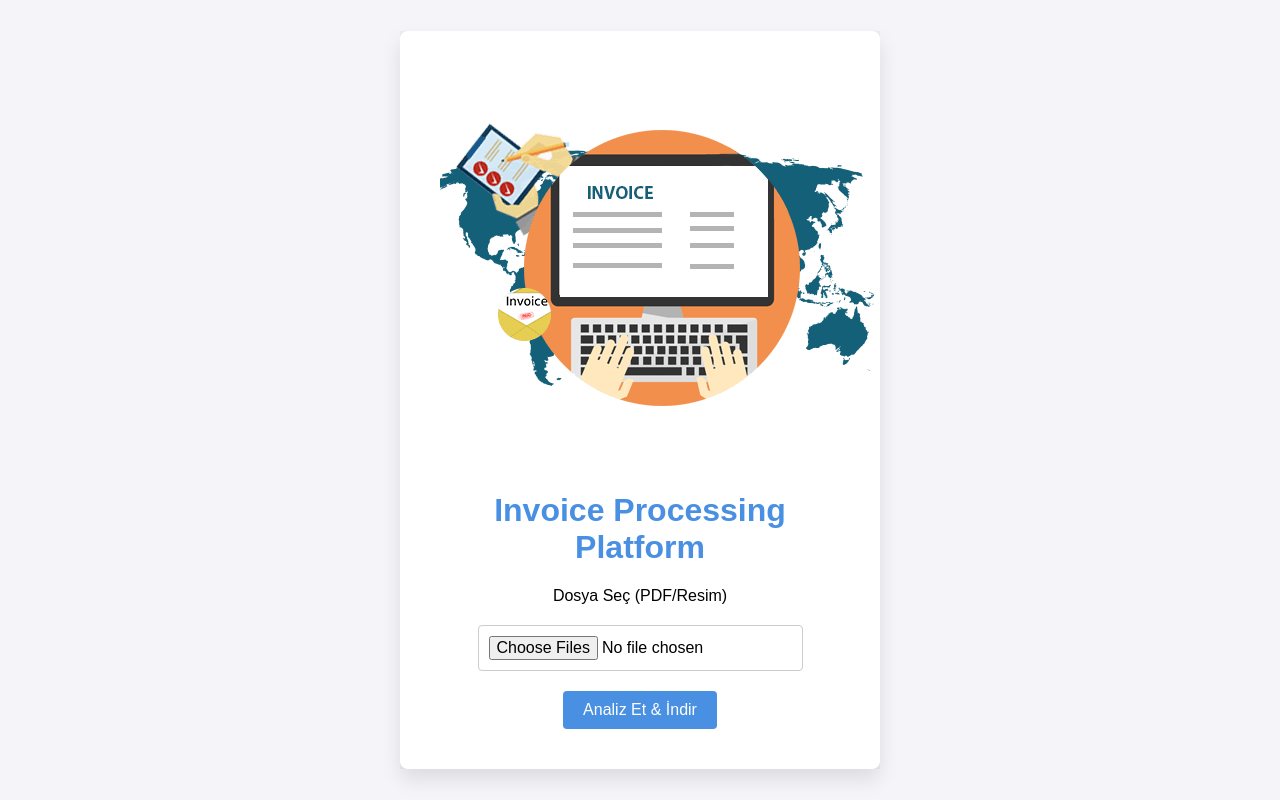
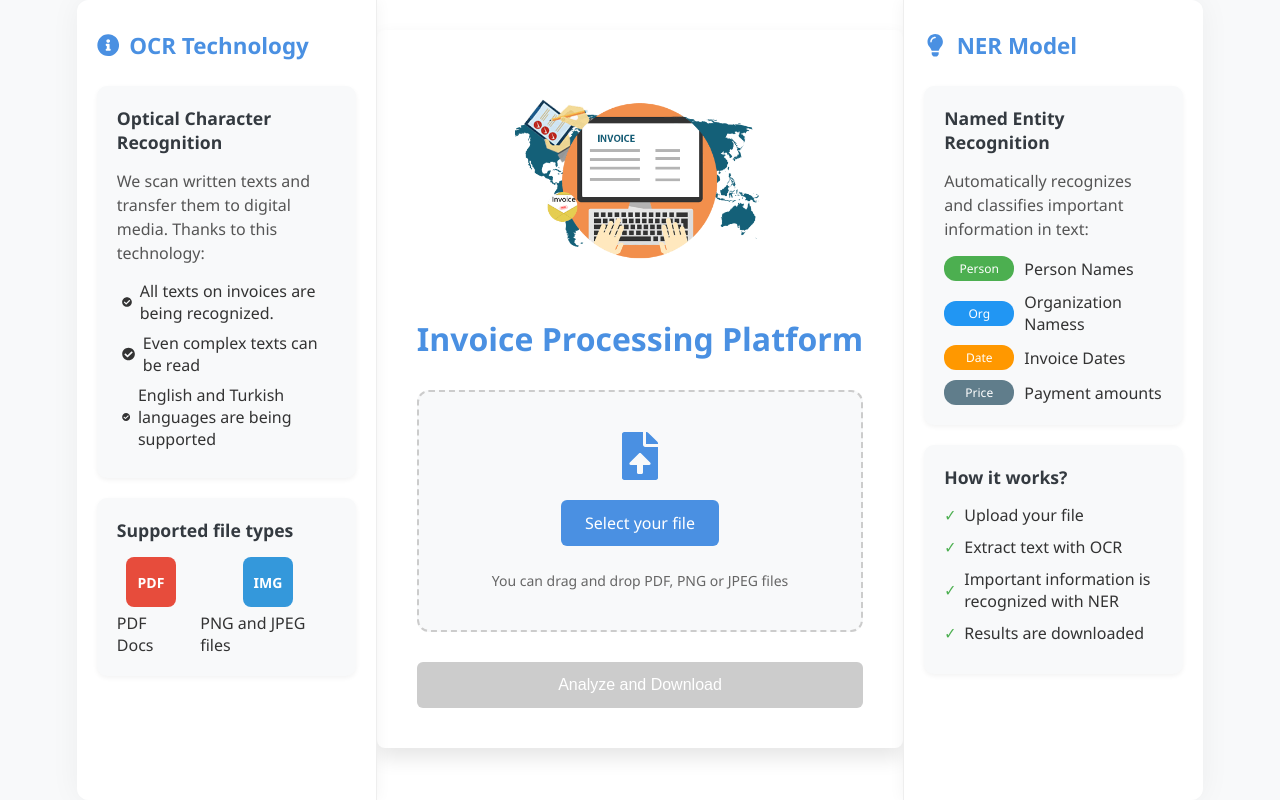
Before and after one commit to batuhannkolbas/invoice_converter, a React (Create React App) app: page / in a window 1280 px wide. Built offline with nearby package versions, Linux system fonts and the light colour scheme.

Commit message:
Latest Front-end Updates

```diff
--- a/package.json
+++ b/package.json
@@ -10,6 +10,7 @@
     "axios": "^1.9.0",
     "react": "^19.1.0",
     "react-dom": "^19.1.0",
+    "react-icons": "^5.5.0",
     "react-scripts": "5.0.1",
     "web-vitals": "^2.1.4"
   },
--- a/src/App.css
+++ b/src/App.css
@@ -1,78 +1,402 @@
-/* Genel stil ayarları */
+/* Genel Stiller */
+:root {
+  --primary-color: #4a90e2;
+  --secondary-color: #357ab7;
+  --success-color: #4caf50;
+  --info-color: #2196f3;
+  --warning-color: #ff9800;
+  --danger-color: #f44336;
+  --light-color: #f8f9fa;
+  --dark-color: #343a40;
+}
+
+* {
+  box-sizing: border-box;
+  margin: 0;
+  padding: 0;
+}
+
 body {
   margin: 0;
-  font-family: 'Arial', sans-serif;
-  background-color: #f4f4f9; /* Soft bir arka plan rengi */
+  font-family: 'Segoe UI', Tahoma, Geneva, Verdana, sans-serif;
+  background-color: #f8f9fa;
+  color: #333;
+  display: flex;
+  min-height: 100vh;
   display: flex;
   justify-content: center;
   align-items: center;
-  height: 100vh; /* Yüksekliği ekranın tamamına yay */
 }
 
 .App {
   display: flex;
-  justify-content: center;
-  align-items: center;
-  height: 100%;
-  background-color: #ececec; /* Gri bir arka plan */
+  width: auto;
+  max-width:1200px;
+  min-height: 80vh;
+  box-shadow: 0 0 30px rgba(0, 0, 0, 0.05);
+  border-radius: 12px;
+  overflow: hidden;
+  background-color: white;
 }
 
+/* Bilgi Konteynırları */
+.info-container {
+  width: 300px;
+  padding: 30px 20px;
+  background-color: white;
+  box-shadow: 0 0 15px rgba(0, 0, 0, 0.05);
+  overflow-y: auto;
+  height: 100vh;
+  position: sticky;
+  top: 0;
+}
+
+.left-container {
+  border-right: 1px solid #eee
+
+  ;
+}
+
+.right-container {
+  border-left: 1px solid #eee;
+}
+
+.info-container h2 {
+  color: var(--primary-color);
+  margin-bottom: 25px;
+  display: flex;
+  align-items: center;
+  gap: 10px;
+  font-size: 1.4rem;
+}
+
+.info-card {
+  background-color: #f8f9fa;
+  border-radius: 10px;
+  padding: 20px;
+  margin-bottom: 20px;
+  box-shadow: 0 2px 5px rgba(0, 0, 0, 0.05);
+}
+
+.info-card h3 {
+  color: var(--dark-color);
+  margin-bottom: 15px;
+  font-size: 1.1rem;
+}
+
+.info-card p {
+  margin-bottom: 15px;
+  line-height: 1.5;
+  color: #555;
+}
+
+.info-card ul {
+  list-style: none;
+  padding-left: 5px;
+}
+
+.info-card li {
+  margin-bottom: 8px;
+  display: flex;
+  align-items: center;
+  gap: 8px;
+}
+
+/* Merkez Konteynır */
 .container {
+  flex: 1;
   background-color: #ffffff;
   padding: 40px;
   border-radius: 8px;
   box-shadow: 0 10px 20px rgba(0, 0, 0, 0.1);
   text-align: center;
-  width: 100%;
-  max-width: 400px;
+  max-width: 600px;
+  margin: 30px auto;
+  height: fit-content;
 }
 
-
-
 h1 {
-  color: #4a90e2; /* Başlık için mavi renk */
+  color: var(--primary-color);
+  margin-bottom: 30px;
+  font-size: 2rem;
 }
 
-input[type="file"] {
+/* Upload Box */
+.upload-box {
+  border: 2px dashed #ccc;
+  border-radius: 12px;
+  padding: 40px 20px;
   margin: 20px 0;
-  padding: 10px;
-  font-size: 16px;
-  border: 1px solid #ccc;
-  border-radius: 4px;
+  transition: all 0.3s ease;
+  position: relative;
+  background-color: #f8f9fa;
 }
 
-button {
-  padding: 10px 20px;
+.upload-box.dragging {
+  border-color: var(--primary-color);
+  background-color: rgba(74, 144, 226, 0.05);
+}
+
+.upload-icon {
+  color: var(--primary-color);
+  margin-bottom: 15px;
+}
+
+.custom-upload-btn {
+  display: inline-block;
+  padding: 12px 24px;
+  background-color: var(--primary-color);
+  color: white;
+  border-radius: 6px;
+  cursor: pointer;
   font-size: 16px;
-  background-color: #4a90e2;
+  transition: all 0.3s;
+  margin-bottom: 15px;
+  border: none;
+  font-weight: 500;
+}
+
+.custom-upload-btn:hover {
+  background-color: var(--secondary-color);
+  transform: translateY(-2px);
+}
+
+.drag-drop-text {
+  color: #666;
+  font-size: 14px;
+  margin-top: 10px;
+}
+
+#file-upload {
+  display: none;
+}
+
+/* Buton Stilleri */
+.process-btn {
+  padding: 14px 28px;
+  font-size: 16px;
+  background-color: var(--primary-color);
   color: white;
   border: none;
-  border-radius: 4px;
+  border-radius: 6px;
   cursor: pointer;
+  transition: all 0.3s;
+  width: 100%;
+  font-weight: 500;
+  margin-top: 10px;
+  box-shadow: 0 2px 10px rgba(74, 144, 226, 0.3);
 }
 
-.custom-file-upload {
-  display: inline-block;
-  padding: 10px 20px;
-  background-color: #4a90e2;
-  color: white;
-  border-radius: 4px;
-  cursor: pointer;
+.process-btn:hover {
+  background-color: var(--secondary-color);
+  transform: translateY(-2px);
+  box-shadow: 0 4px 15px rgba(74, 144, 226, 0.4);
 }
 
-.custom-file-upload input {
-  display: none; /* input'u gizle */
+.process-btn:disabled {
+  background-color: #cccccc;
+  cursor: not-allowed;
+  transform: none;
+  box-shadow: none;
 }
 
-button:hover {
-  background-color: #357ab7; /* Hover efekti */
+/* Logo Stilleri */
+.logo {
+  width: 250px;
+  height: auto;
+  margin-bottom: 20px;
 }
 
-.logo1 {
-  width: 400px;         /* Boyut — değiştirilebilir */
-  height: auto;         /* Oran korunsun */
-  margin-bottom: 20px;  /* Alt boşluk */
-  display: block;       /* Ortalamak için */
-  margin-left: auto;    /* Ortalamak için */
-  margin-right: auto;   /* Ortalamak için */
+/* Önizleme Bölümü */
+.preview-section {
+  margin-top: 30px;
+  text-align: left;
+  background-color: #f8f9fa;
+  padding: 20px;
+  border-radius: 8px;
 }
+
+.preview-section h3 {
+  color: var(--dark-color);
+  margin-bottom: 15px;
+  font-size: 1.2rem;
+}
+
+.entities-grid {
+  display: grid;
+  grid-template-columns: 1fr 1fr;
+  gap: 12px;
+  margin-top: 15px;
+}
+
+.entity-card {
+  border: 1px solid #eee;
+  border-radius: 6px;
+  padding: 12px;
+  display: flex;
+  flex-direction: column;
+  background-color: white;
+  box-shadow: 0 2px 5px rgba(0, 0, 0, 0.05);
+  transition: transform 0.2s;
+}
+
+.entity-card:hover {
+  transform: translateY(-3px);
+}
+
+.entity-text {
+  font-weight: bold;
+  margin-bottom: 6px;
+  color: #333;
+}
+
+.entity-label {
+  font-size: 12px;
+  color: white;
+  padding: 4px 8px;
+  border-radius: 12px;
+  align-self: flex-start;
+  font-weight: 500;
+}
+
+.entity-label.person {
+  background-color: var(--success-color);
+}
+
+.entity-label.organization {
+  background-color: var(--info-color);
+}
+
+.entity-label.date {
+  background-color: var(--warning-color);
+}
+
+.entity-label.location {
+  background-color: #9c27b0;
+}
+
+.entity-label.money {
+  background-color: #607d8b;
+}
+
+/* Dosya Tipi Göstergeleri */
+.file-types {
+  display: flex;
+  gap: 15px;
+  margin-top: 15px;
+}
+
+.file-type {
+  display: flex;
+  flex-direction: column;
+  align-items: center;
+  gap: 5px;
+}
+
+.file-icon {
+  width: 50px;
+  height: 50px;
+  border-radius: 8px;
+  display: flex;
+  align-items: center;
+  justify-content: center;
+  color: white;
+  font-weight: bold;
+  font-size: 14px;
+}
+
+.file-icon.pdf {
+  background-color: #e74c3c;
+}
+
+.file-icon.img {
+  background-color: #3498db;
+}
+
+/* Varlık Örnekleri */
+.entity-examples {
+  display: flex;
+  flex-direction: column;
+  gap: 10px;
+  margin-top: 15px;
+}
+
+.entity-example {
+  display: flex;
+  align-items: center;
+  gap: 10px;
+}
+
+.entity-badge {
+  padding: 4px 10px;
+  border-radius: 12px;
+  font-size: 12px;
+  font-weight: 500;
+  color: white;
+  min-width: 70px;
+  text-align: center;
+}
+
+.entity-badge.person {
+  background-color: var(--success-color);
+}
+
+.entity-badge.organization {
+  background-color: var(--info-color);
+}
+
+.entity-badge.date {
+  background-color: var(--warning-color);
+}
+
+.entity-badge.money {
+  background-color: #607d8b;
+}
+
+/* Nasıl Çalışır Listesi */
+.how-it-works {
+  padding-left: 20px;
+}
+
+.how-it-works li {
+  margin-bottom: 10px;
+  position: relative;
+  list-style-type: none;
+}
+
+.how-it-works li:before {
+  content: "✓";
+  color: var(--success-color);
+  font-weight: bold;
+  position: absolute;
+  left: -20px;
+}
+
+/* Responsive Tasarım */
+@media (max-width: 1200px) {
+  .info-container {
+    width: 250px;
+    padding: 20px 15px;
+  }
+}
+
+@media (max-width: 992px) {
+  .info-container {
+    display: none;
+  }
+
+  .container {
+    margin: 20px;
+    width: 100%;
+  }
+}
+
+@media (max-width: 576px) {
+  .container {
+    padding: 20px;
+  }
+
+  .entities-grid {
+    grid-template-columns: 1fr;
+  }
+}
--- a/src/App.js
+++ b/src/App.js
@@ -1,16 +1,46 @@
-import React, { useState } from 'react';
+import React, { useState, useCallback } from 'react';
 import './App.css';
 import logo1 from './logo1.png';
+import { FaFileUpload, FaLightbulb, FaInfoCircle, FaCheckCircle } from 'react-icons/fa';
 
 function App() {
   const [files, setFiles] = useState([]);
   const [isLoading, setIsLoading] = useState(false);
   const [previewData, setPreviewData] = useState(null);
+  const [isDragging, setIsDragging] = useState(false);
 
   const handleFileChange = (event) => {
     setFiles(Array.from(event.target.files));
-    setPreviewData(null); // Yeni dosya seçildiğinde önceki önizlemeyi temizle
+    setPreviewData(null);
   };
+
+  const handleDragEnter = useCallback((e) => {
+    e.preventDefault();
+    e.stopPropagation();
+    setIsDragging(true);
+  }, []);
+
+  const handleDragLeave = useCallback((e) => {
+    e.preventDefault();
+    e.stopPropagation();
+    setIsDragging(false);
+  }, []);
+
+  const handleDragOver = useCallback((e) => {
+    e.preventDefault();
+    e.stopPropagation();
+  }, []);
+
+  const handleDrop = useCallback((e) => {
+    e.preventDefault();
+    e.stopPropagation();
+    setIsDragging(false);
+
+    if (e.dataTransfer.files && e.dataTransfer.files.length > 0) {
+      setFiles(Array.from(e.dataTransfer.files));
+      setPreviewData(null);
+    }
+  }, []);
 
   const handleUpload = async () => {
     if (files.length === 0) {
@@ -21,9 +51,8 @@ function App() {
     setIsLoading(true);
 
     try {
-      // 1. Önce önizleme verisini çek
       const previewFormData = new FormData();
-      previewFormData.append('file', files[0]); // Sadece ilk dosya için önizleme
+      previewFormData.append('file', files[0]);
 
       const previewResponse = await fetch('http://localhost:8000/api/analyze', {
         method: 'POST',
@@ -35,7 +64,6 @@ function App() {
         setPreviewData(preview);
       }
 
-      // 2. Tüm dosyaları işle ve ZIP indir
       const formData = new FormData();
       files.forEach((file) => {
         formData.append('files', file);
@@ -52,7 +80,7 @@ function App() {
       const url = window.URL.createObjectURL(blob);
       const link = document.createElement('a');
       link.href = url;
-      link.download = `invoice_results_${new Date().getTime()}.zip`; // Benzersiz isim
+      link.download = `invoice_results_${new Date().getTime()}.zip`;
       document.body.appendChild(link);
       link.click();
       link.remove();
@@ -67,15 +95,54 @@ function App() {
 
   return (
     <div className="App">
+      {/* Sol Bilgilendirme Konteynırı */}
+      <div className="info-container left-container">
+        <h2><FaInfoCircle /> OCR Technology</h2>
+        <div className="info-card">
+          <h3>Optical Character Recognition</h3>
+          <p>We scan written texts and transfer them to digital media. Thanks to this technology:</p>
+          <ul>
+            <li><FaCheckCircle /> All texts on invoices are being recognized.</li>
+            <li><FaCheckCircle /> Even complex texts can be read</li>
+            <li><FaCheckCircle /> English and Turkish languages are being supported</li>
+          </ul>
+        </div>
+        <div className="info-card">
+          <h3>Supported file types</h3>
+          <div className="file-types">
+            <div className="file-type">
+              <div className="file-icon pdf">PDF</div>
+              <span>PDF Docs</span>
+            </div>
+            <div className="file-type">
+              <div className="file-icon img">IMG</div>
+              <span>PNG and JPEG files</span>
+            </div>
+          </div>
+        </div>
+      </div>
+
+      {/* Merkez İçerik */}
       <div className="container">
         <img src={logo1} alt="Fatura Logo" className="logo" />
         <h1>Invoice Processing Platform</h1>
 
-        <div className="upload-box">
+        <div
+          className={`upload-box ${isDragging ? 'dragging' : ''}`}
+          onDragEnter={handleDragEnter}
+          onDragLeave={handleDragLeave}
+          onDragOver={handleDragOver}
+          onDrop={handleDrop}
+        >
+          <div className="upload-icon">
+            <FaFileUpload size={48} />
+          </div>
           <label htmlFor="file-upload" className="custom-upload-btn">
             {files.length > 0
-              ? `${files.length} dosya seçildi`
-              : "Dosya Seç (PDF/Resim)"}
+              ? `${files.length} file selected`
+              : isDragging
+                ? "Drop your file here"
+                : " Select your file"}
           </label>
           <input
             id="file-upload"
@@ -84,6 +151,9 @@ function App() {
             onChange={handleFileChange}
             accept=".pdf,.png,.jpg,.jpeg"
           />
+          <div className="drag-drop-text">
+            {isDragging ? "Drop!" : "You can drag and drop PDF, PNG or JPEG files"}
+          </div>
         </div>
 
         <button
@@ -91,10 +161,9 @@ function App() {
           disabled={isLoading || files.length === 0}
           className="process-btn"
         >
-          {isLoading ? 'İşleniyor...' : 'Analiz Et & İndir'}
+          {isLoading ? 'Processing' : 'Analyze and Download'}
         </button>
 
-        {/* Önizleme Alanı */}
         {previewData && (
           <div className="preview-section">
             <h3>Önemli Bilgiler:</h3>
@@ -114,6 +183,42 @@ function App() {
           </div>
         )}
       </div>
+
+      {/* Sağ Bilgilendirme Konteynırı */}
+      <div className="info-container right-container">
+        <h2><FaLightbulb /> NER Model</h2>
+        <div className="info-card">
+          <h3>Named Entity Recognition</h3>
+          <p>Automatically recognizes and classifies important information in text:</p>
+          <div className="entity-examples">
+            <div className="entity-example">
+              <span className="entity-badge person">Person</span>
+              <span>Person Names</span>
+            </div>
+            <div className="entity-example">
+              <span className="entity-badge organization">Org</span>
+              <span>Organization Namess</span>
+            </div>
+            <div className="entity-example">
+              <span className="entity-badge date">Date</span>
+              <span>Invoice Dates</span>
+            </div>
+            <div className="entity-example">
+              <span className="entity-badge money">Price</span>
+              <span>Payment amounts</span>
+            </div>
+          </div>
+        </div>
+        <div className="info-card">
+          <h3>How it works?</h3>
+          <ol className="how-it-works">
+            <li>Upload your file</li>
+            <li>Extract text with OCR</li>
+            <li>Important information is recognized with NER</li>
+            <li>Results are downloaded</li>
+          </ol>
+        </div>
+      </div>
     </div>
   );
 }
```
Also changed, not shown: 1 other file (tests, documents, lock files or other folders).
